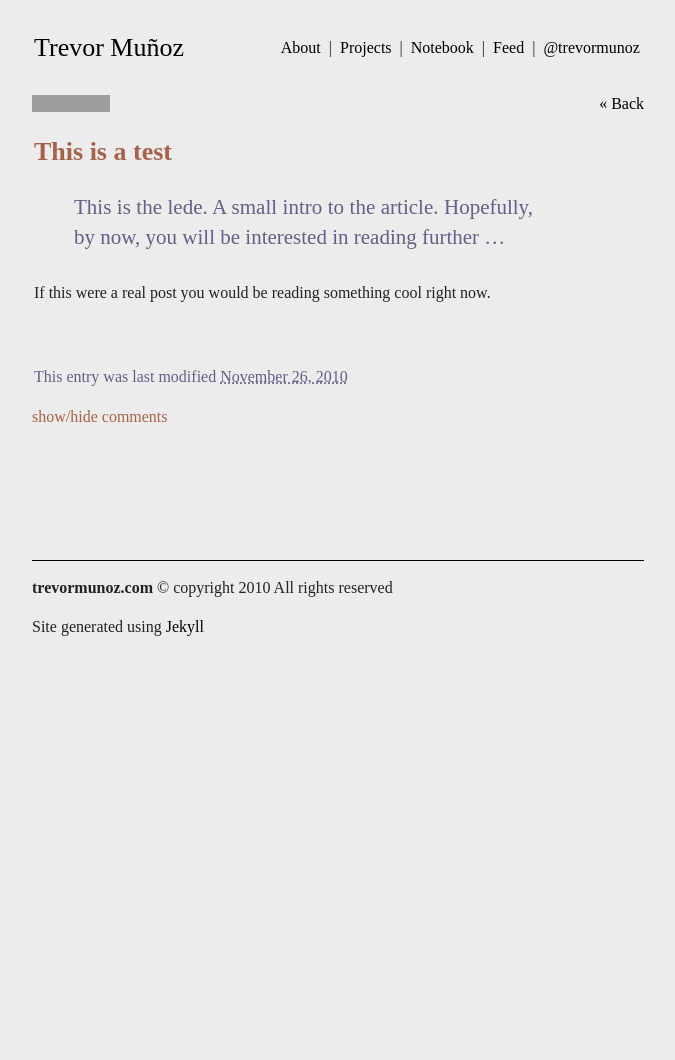
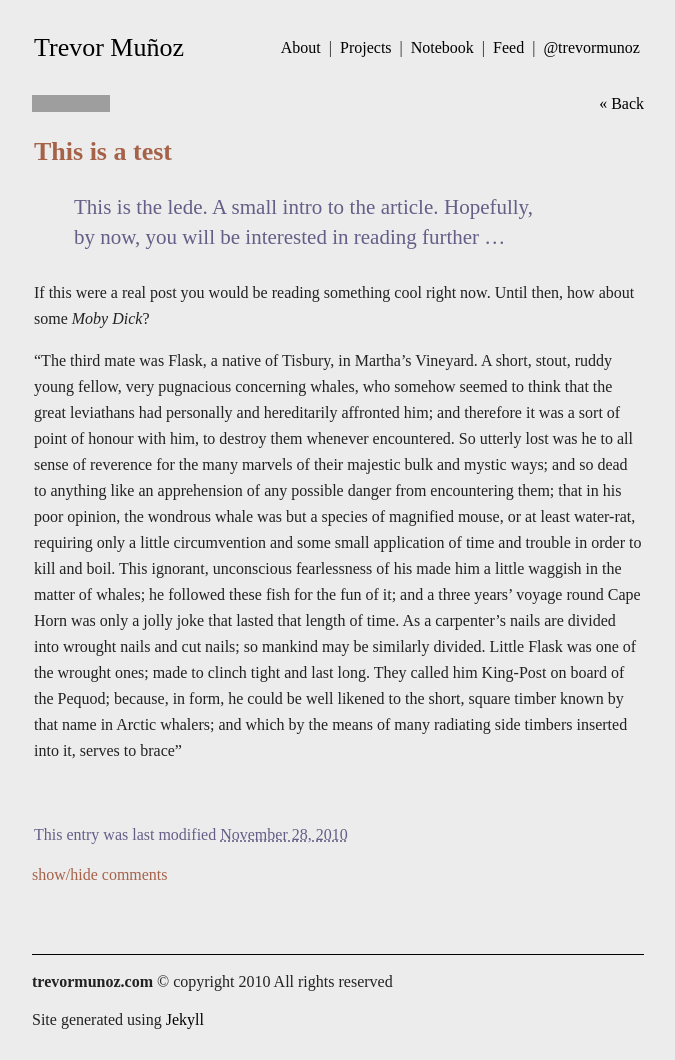
Before and after one commit to trevormunoz/calling-card, a Jekyll site: the page built from notebook/_posts/2010-11-25-this-is-a-test.md, in a window 1280 px wide. Shown: the whole page, without its empty margins (302-977 px from the left). Built offline with Jekyll 4.4.1, drawn with Linux system fonts in a browser that asks for light colours; nearby versions of some CDN libraries; library files that are not in the unit come from our copies; Markdown is read by kramdown in place of the engine named in the settings; comment, search, counter and statistics services are not loaded; before the commit the page ends 900 px from its top, so only the background shows below that; grey boxes are pictures that could not be loaded.

Commit message:
added more filler text

```diff
--- a/notebook/_posts/2010-11-25-this-is-a-test.md
+++ b/notebook/_posts/2010-11-25-this-is-a-test.md
@@ -7,8 +7,10 @@ title: Test
 
 #### This is the lede. A small intro to the article. Hopefully, by now, you will be interested in reading further ... ####
 
-If this were a real post you would be reading something cool right now.
+If this were a real post you would be reading something cool right now. Until then, how about some *Moby Dick*?
+
+"The third mate was Flask, a native of Tisbury, in Martha's Vineyard. A short, stout, ruddy young fellow, very pugnacious concerning whales, who somehow seemed to think that the great leviathans had personally and hereditarily affronted him; and therefore it was a sort of point of honour with him, to destroy them whenever encountered. So utterly lost was he to all sense of reverence for the many marvels of their majestic bulk and mystic ways; and so dead to anything like an apprehension of any possible danger from encountering them; that in his poor opinion, the wondrous whale was but a species of magnified mouse, or at least water-rat, requiring only a little circumvention and some small application of time and trouble in order to kill and boil. This ignorant, unconscious fearlessness of his made him a little waggish in the matter of whales; he followed these fish for the fun of it; and a three years' voyage round Cape Horn was only a jolly joke that lasted that length of time. As a carpenter's nails are divided into wrought nails and cut nails; so mankind may be similarly divided. Little Flask was one of the wrought ones; made to clinch tight and last long. They called him King-Post on board of the Pequod; because, in form, he could be well likened to the short, square timber known by that name in Arctic whalers; and which by the means of many radiating side timbers inserted into it, serves to brace"
 
 <div class="timestamp">
-<p>This entry was last modified <abbr class="timeago" title="2010-11-26 00:01:05">November 26, 2010</abbr></p>
+<p class="timestamp">This entry was last modified <abbr class="timeago" title="2010-11-28 00:30:23">November 28, 2010</abbr></p>
 </div>
```
